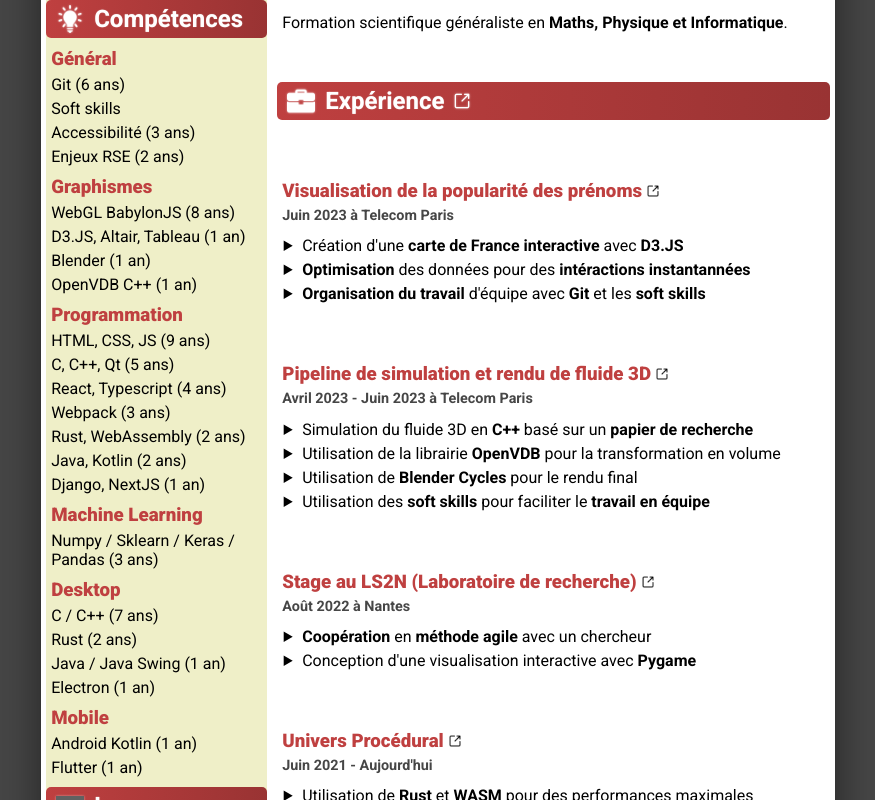
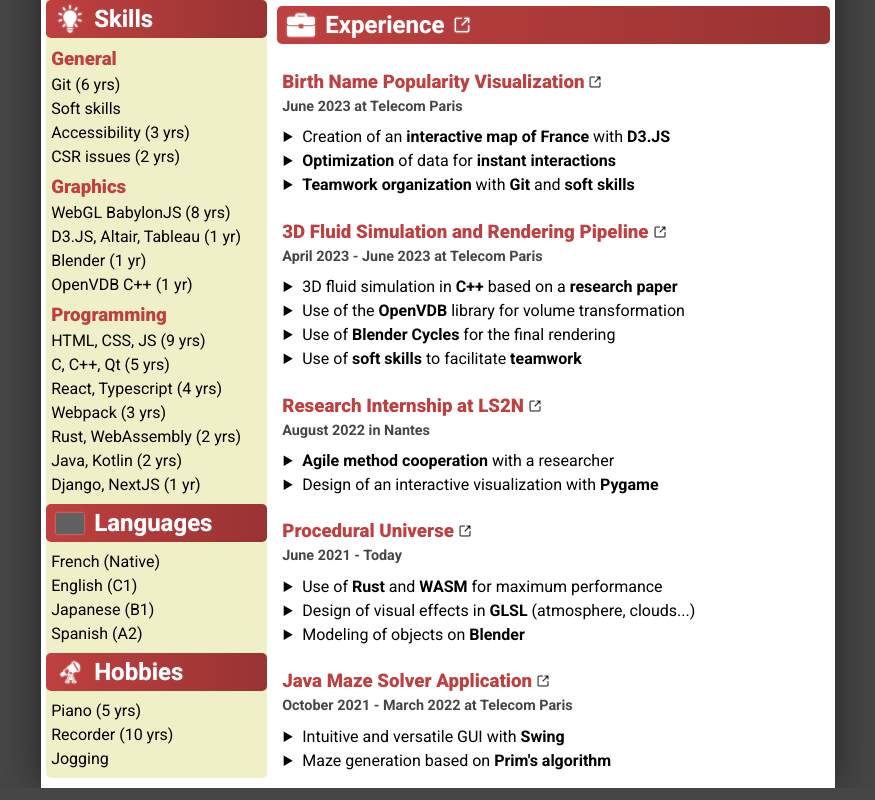
Before and after one commit to BarthPaleologue/resume, a Next.js app: page / in a window 1280 px wide. Shown: the part 380-1180 px from the top of the page, without its empty margins (202-1077 px from the left). Built offline with nearby package versions, Linux system fonts and the light colour scheme; grey boxes are pictures that could not be loaded.

Commit message:
major refactorings

```diff
--- /dev/null
+++ b/src/app/hobbyContainer.tsx
@@ -0,0 +1,12 @@
+import { YoE } from "./internationalization";
+import { Hobby } from "./resumeData/hobbies";
+
+interface HobbyContainerProps {
+    hobby: Hobby
+}
+
+export const HobbyContainer = ({ hobby }: HobbyContainerProps) => {
+    return (
+        <p key={hobby.title}>{hobby.title} {hobby.yoe ? `(${YoE(hobby.yoe)})` : ''}</p>
+    )
+}
--- a/src/app/internationalization.ts
+++ b/src/app/internationalization.ts
@@ -3,7 +3,7 @@ export enum Lang {
     EN = 'en'
 }
 
-export let currentLang = Lang.FR;
+export let currentLang = Lang.EN;
 
 export function YoE(y: number): string {
     switch (currentLang) {
--- /dev/null
+++ b/src/app/languageContainer.tsx
@@ -0,0 +1,11 @@
+import { Language } from "./resumeData/languages";
+
+interface LanguageContainerProps {
+    language: Language;
+}
+
+export const LanguageContainer = ({ language }: LanguageContainerProps) => {
+    return (
+        <p key={language.title}>{language.title} ({language.level})</p>
+    )
+}
--- a/src/app/page.tsx
+++ b/src/app/page.tsx
@@ -1,14 +1,17 @@
 import { AccessLinkIcon } from './accessLinkIcon';
-import { Experience, ExperienceContainer } from './experienceContainer';
-import { experiences } from './experiences';
+import { ExperienceContainer } from './experienceContainer';
+import { experiences } from './resumeData/experiences';
 import { FormationContainer } from './formationContainer';
-import { formations } from './formations';
-import { IString, Lang, S, YoE, currentLang } from './internationalization';
+import { formations } from './resumeData/formations';
 import { Header } from './header';
 import './styles/App.scss';
 import { IS } from './strings';
-import { skills } from './skills';
+import { skills } from './resumeData/skills';
 import { SkillContainer } from './skillContainer';
+import { hobbies } from './resumeData/hobbies';
+import { HobbyContainer } from './hobbyContainer';
+import { languages } from './resumeData/languages';
+import { LanguageContainer } from './languageContainer';
 
 export default function Home() {
   return (
@@ -37,23 +40,18 @@ export default function Home() {
           </section>
           <section>
             <h2><span className="icon skill-icon inverted"></span>{IS.skills}</h2>
-            {skills.map((skillList) => (<SkillContainer key={skillList.title instanceof IString ? skillList.title.s : skillList.title} skillList={skillList} />))}
+            {skills.map((skillList) => (<SkillContainer key={skillList.title} skillList={skillList} />))}
           </section>
           <section>
             <h2><span className="icon language-icon inverted"></span>{IS.languages}</h2>
             <div>
-              <p>{currentLang === Lang.FR ? "Français (Natif)" : "French (Native)"}</p>
-              <p>{currentLang === Lang.FR ? "Anglais" : "English"} (C1)</p>
-              <p>{currentLang === Lang.FR ? "Japonais" : "Japanese"} (B1)</p>
-              <p hidden>{currentLang === Lang.FR ? "Espagnol" : "Spanish"} (A2)</p>
+              {languages.map((language) => (<LanguageContainer key={language.title} language={language} />))}
             </div>
           </section>
           <section>
             <h2><span className="icon hobby-icon inverted"></span>{IS.hobbies}</h2>
             <div>
-              <p>Piano ({YoE(5)})</p>
-              <p>{S({ "fr": "Flûte à bec", "en": "Recorder" }).s} ({YoE(10)})</p>
-              <p>{S({ "fr": "Course à pied", "en": "Jogging" }).s}</p>
+              {hobbies.map((hobby) => (<HobbyContainer key={hobby.title} hobby={hobby} />))}
             </div>
           </section>
         </div>
--- a/src/app/experiences.ts
+++ b/src/app/resumeData/experiences.ts
@@ -1,4 +1,4 @@
-import { Experience } from "./experienceContainer";
+import { Experience } from "../experienceContainer";
 
 export const experiences: Experience[] = [
     {
--- a/src/app/formations.ts
+++ b/src/app/resumeData/formations.ts
@@ -1,4 +1,4 @@
-import { Formation } from "./formationContainer";
+import { Formation } from "../formationContainer";
 
 export const formations: Formation[] = [
     {
--- /dev/null
+++ b/src/app/resumeData/hobbies.ts
@@ -0,0 +1,26 @@
+/*
+<p>Piano ({YoE(5)})</p>
+              <p>{S({ "fr": "Flûte à bec", "en": "Recorder" }).s} ({YoE(10)})</p>
+              <p>{S({ "fr": "Course à pied", "en": "Jogging" }).s}</p>
+              */
+
+import { S } from "../internationalization";
+
+export type Hobby = {
+    title: string,
+    yoe?: number
+}
+
+export const hobbies: Hobby[] = [
+    {
+        title: "Piano",
+        yoe: 5
+    },
+    {
+        title: S({ "fr": "Flûte à bec", "en": "Recorder" }).s,
+        yoe: 10
+    },
+    {
+        title: S({ "fr": "Course à pied", "en": "Jogging" }).s,
+    }
+];
--- /dev/null
+++ b/src/app/resumeData/languages.ts
@@ -0,0 +1,34 @@
+/*
+<p>{currentLang === Lang.FR ? "Français (Natif)" : "French (Native)"}</p>
+              <p>{currentLang === Lang.FR ? "Anglais" : "English"} (C1)</p>
+              <p>{currentLang === Lang.FR ? "Japonais" : "Japanese"} (B1)</p>
+              <p hidden>{currentLang === Lang.FR ? "Espagnol" : "Spanish"} (A2)</p>
+              */
+
+import { S } from "../internationalization"
+
+export type Language = {
+    title: string,
+    level: string,
+    hidden?: boolean
+}
+
+export const languages: Language[] = [
+    {
+        title: S({ "fr": "Français", "en": "French" }).s,
+        level: S({ "fr": "Natif", "en": "Native" }).s
+    },
+    {
+        title: S({ "fr": "Anglais", "en": "English" }).s,
+        level: "C1"
+    },
+    {
+        title: S({ "fr": "Japonais", "en": "Japanese" }).s,
+        level: "B1"
+    },
+    {
+        title: S({ "fr": "Espagnol", "en": "Spanish" }).s,
+        level: "A2",
+        hidden: true
+    }
+];
--- a/src/app/skills.ts
+++ b/src/app/resumeData/skills.ts
@@ -1,18 +1,18 @@
-import { S } from "./internationalization";
-import { SkillList } from "./skillContainer";
+import { S } from "../internationalization";
+import { SkillList } from "../skillContainer";
 
 export const skills: SkillList[] = [
     {
-        title: S({ "fr": "Général", "en": "General" }),
+        title: S({ "fr": "Général", "en": "General" }).s,
         skills: [
             { title: "Git", yoe: 6 },
             { title: "Soft skills" },
-            { title: S({ "fr": "Accessibilité", "en": "Accessibility" }), yoe: 3 },
-            { title: S({ "fr": "Enjeux RSE", "en": "CSR issues" }), yoe: 2 },
+            { title: S({ "fr": "Accessibilité", "en": "Accessibility" }).s, yoe: 3 },
+            { title: S({ "fr": "Enjeux RSE", "en": "CSR issues" }).s, yoe: 2 },
         ]
     },
     {
-        title: S({ "fr": "Graphismes", "en": "Graphics" }),
+        title: S({ "fr": "Graphismes", "en": "Graphics" }).s,
         skills: [
             { title: "WebGL BabylonJS", yoe: 8 },
             { title: "D3.JS, Altair, Tableau", yoe: 1 },
@@ -21,7 +21,7 @@ export const skills: SkillList[] = [
         ]
     },
     {
-        title: S({ "fr": "Programmation", "en": "Programming" }),
+        title: S({ "fr": "Programmation", "en": "Programming" }).s,
         skills: [
             { title: "HTML, CSS, JS", yoe: 9 },
             { title: "C, C++, Qt", yoe: 5 },
--- a/src/app/skillContainer.tsx
+++ b/src/app/skillContainer.tsx
@@ -1,12 +1,12 @@
-import { IString, YoE } from "./internationalization"
+import { YoE } from "./internationalization"
 
 export type Skill = {
-    title: IString | string;
+    title: string;
     yoe?: number;
 }
 
 export type SkillList = {
-    title: IString | string;
+    title: string;
     skills: Skill[];
     hidden?: boolean;
 }
@@ -16,15 +16,11 @@ export interface SkillContainerProps {
 }
 
 export const SkillContainer = ({ skillList }: SkillContainerProps) => {
-    const title = skillList.title instanceof IString ? skillList.title.s : skillList.title;
     return (
-        <div>
-            <h3>{title}</h3>
+        <div hidden={skillList.hidden}>
+            <h3>{skillList.title}</h3>
             {skillList.skills.map((skill: Skill) => (
-                <p key={skill.title instanceof IString ? skill.title.s : skill.title}>
-                    {skill.title instanceof IString ? skill.title.s : skill.title}&nbsp;
-                    {skill.yoe ? `(${YoE(skill.yoe)})` : ''}
-                </p>
+                <p key={skill.title}>{skill.title} {skill.yoe ? `(${YoE(skill.yoe)})` : ''}</p>
             ))}
         </div>
     )
```
